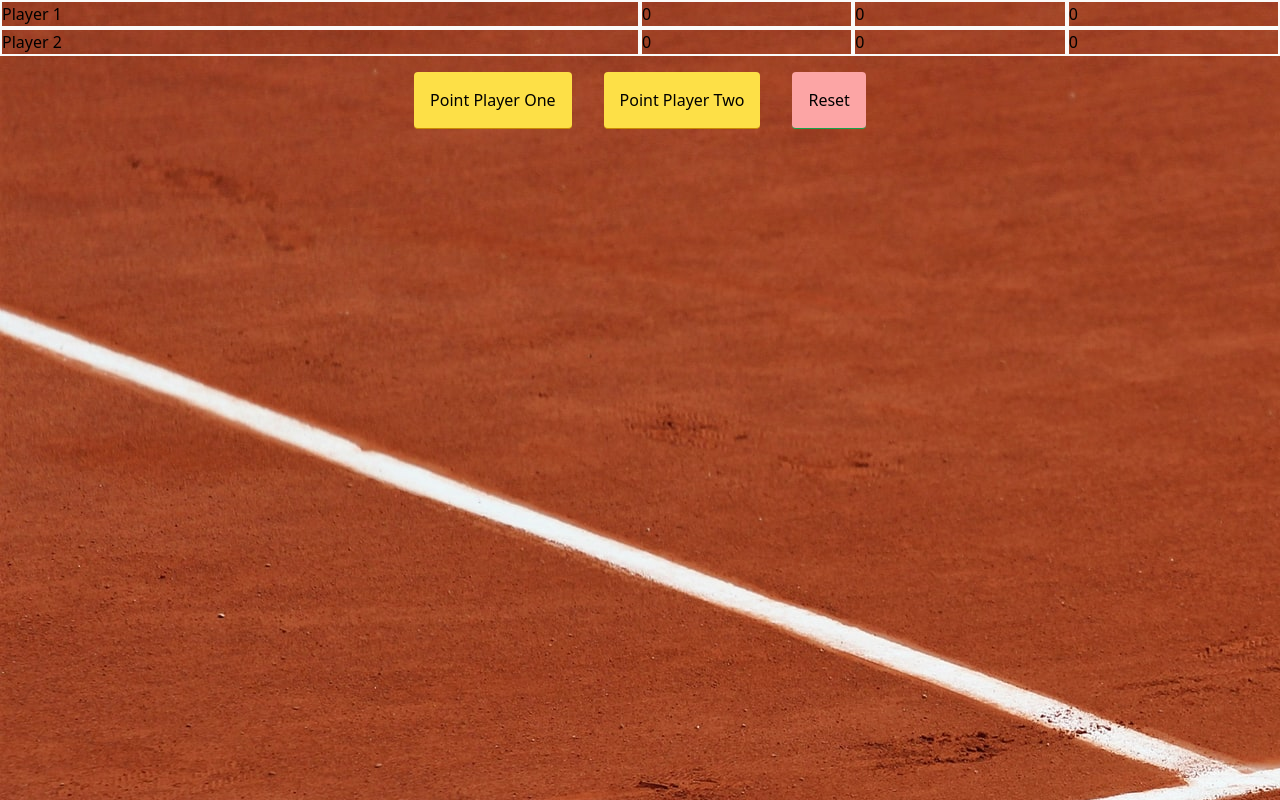
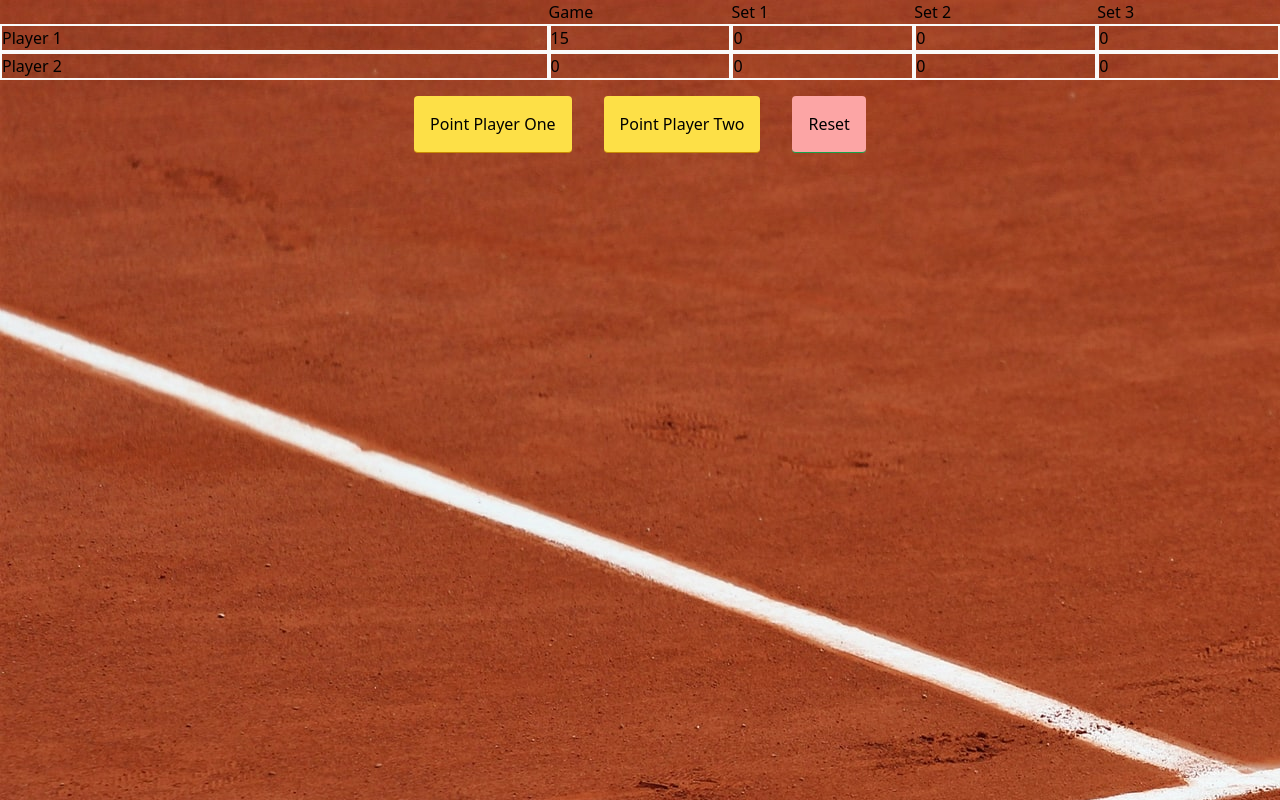
Before and after one commit to kevren22/tennis_scorekeeper, a website: page index.html in a window 1280 px wide. Both pictures are taken after a click on the button "Point Player One". Drawn offline with Linux system fonts and the light colour scheme.

Commit message:
fix borders, add event listeners to buttons

```diff
--- a/app.js
+++ b/app.js
@@ -1,18 +1,32 @@
 const p1 = {
 	score: 0,
-	button: document.querySelector("#p1Button"),
-	display: document.querySelector("#p1Display"),
+	button: document.querySelector('#p1Button'),
+	display: document.querySelector('#p1Display'),
+	gameScore: document.querySelector('#p1GameScore'),
 };
 const p2 = {
 	score: 0,
-	button: document.querySelector("#p2Button"),
-	display: document.querySelector("#p2Display"),
+	button: document.querySelector('#p2Button'),
+	display: document.querySelector('#p2Display'),
+	gameScore: document.querySelector('#p2GameScore'),
 };
 
 const pointValues = {
-	0: 0,
-	1: 15,
-	2: 30,
-	3: 40,
-	4: "AD",
+	0: '0',
+	1: '15',
+	2: '30',
+	3: '40',
+	4: 'AD',
 };
+
+function addPoint(player) {
+	player.score += 1;
+	player.gameScore.innerText = pointValues[player.score];
+}
+
+p1.button.addEventListener('click', () => {
+	addPoint(p1);
+});
+p2.button.addEventListener('click', () => {
+	addPoint(p2);
+});
--- a/index.html
+++ b/index.html
@@ -8,15 +8,26 @@
 		<link rel="stylesheet" href="styles/output.css" />
 	</head>
 	<body>
-		<section class="container grid grid-cols-6 max-w-screen-xl content-center">
+		<section class="grid grid-cols-7">
+			<div class="col-span-3"></div>
+			<div class="">Game</div>
+			<div class="">Set 1</div>
+			<div class="">Set 2</div>
+			<div class="">Set 3</div>
 			<div class="col-span-3 border-2 border-solid border-stone-50">
 				Player 1
+			</div>
+			<div id="p1GameScore" class="border-2 border-solid border-stone-50">
+				0
 			</div>
 			<div class="border-2 border-solid border-stone-50">0</div>
 			<div class="border-2 border-solid border-stone-50">0</div>
 			<div class="border-2 border-solid border-stone-50">0</div>
 			<div class="col-span-3 border-2 border-solid border-stone-50">
 				Player 2
+			</div>
+			<div id="p2GameScore" class="border-2 border-solid border-stone-50">
+				0
 			</div>
 			<div class="border-2 border-solid border-stone-50">0</div>
 			<div class="border-2 border-solid border-stone-50">0</div>
```
Also changed, not shown: styles/output.css.
